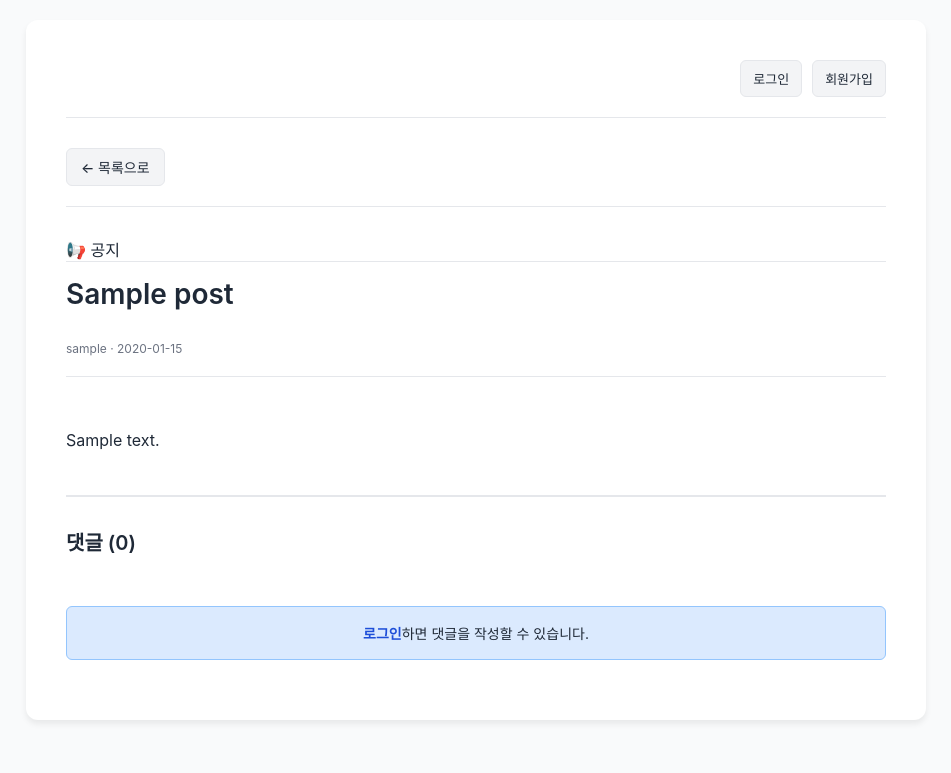
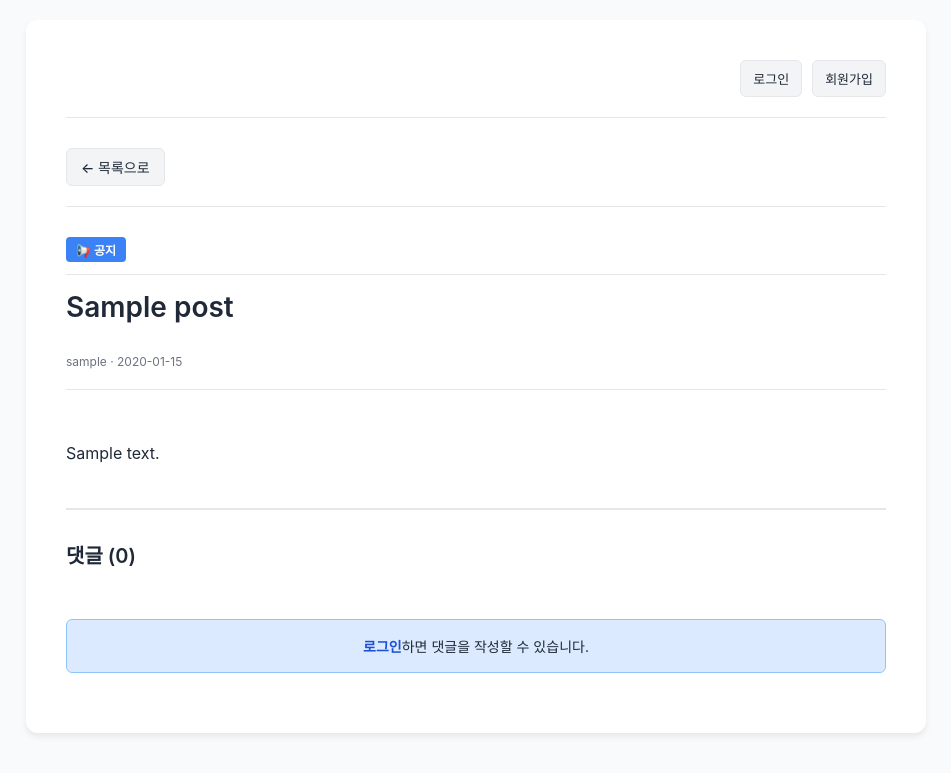
Before and after one commit to sihoo11/week_06_bbs, a Flask app: page /posts/1 in a window 1280 px wide. Shown: the top 773 px of the page, without its empty margins (164-1115 px from the left). Run offline with Flask 3, Linux system fonts and the light colour scheme; tables that the repository leaves empty hold one stand-in row (values such as "Sample post"); data that the repository does not hold is empty.

Commit message:
Style: 상세 페이지의 공지 배지 스타일 추가
- notice-badge 스타일 정의
- 파란색 배경, 흰색 텍스트
- 적절한 padding과 margin 설정

```diff
--- a/templates/base.html
+++ b/templates/base.html
@@ -734,6 +734,17 @@
             flex-shrink: 0;
         }
 
+        .notice-badge {
+            display: inline-block;
+            background: #3b82f6;
+            color: white;
+            padding: 4px 10px;
+            border-radius: 4px;
+            font-size: 12px;
+            font-weight: 600;
+            margin-bottom: 12px;
+        }
+
         h1 {
             color: #1f2937;
             margin-bottom: 30px;
```
